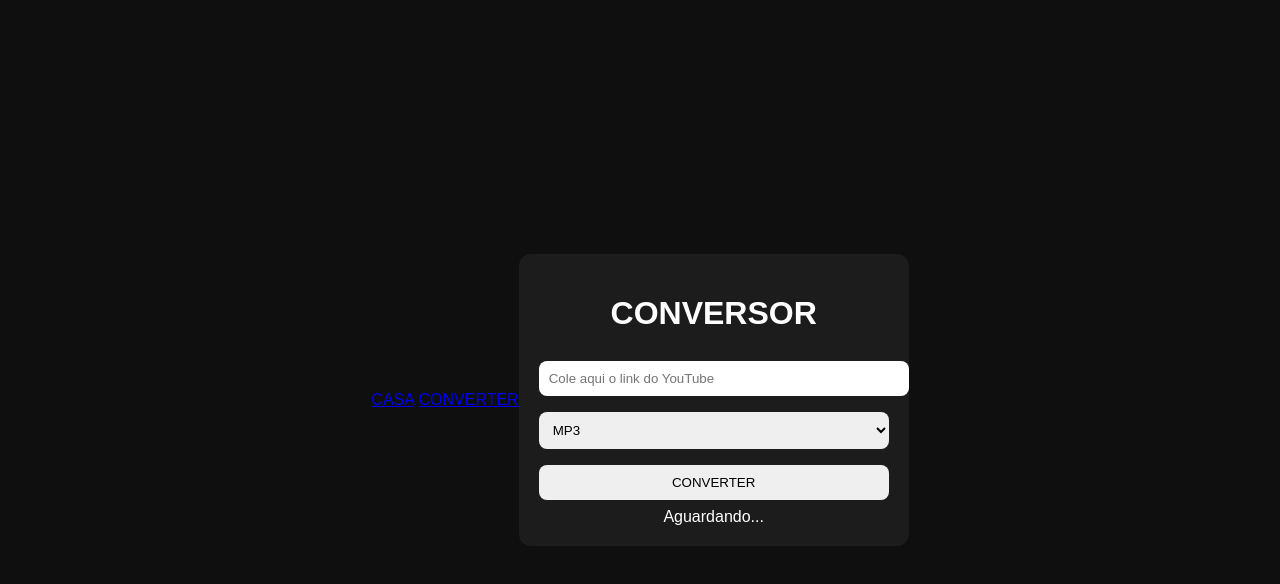
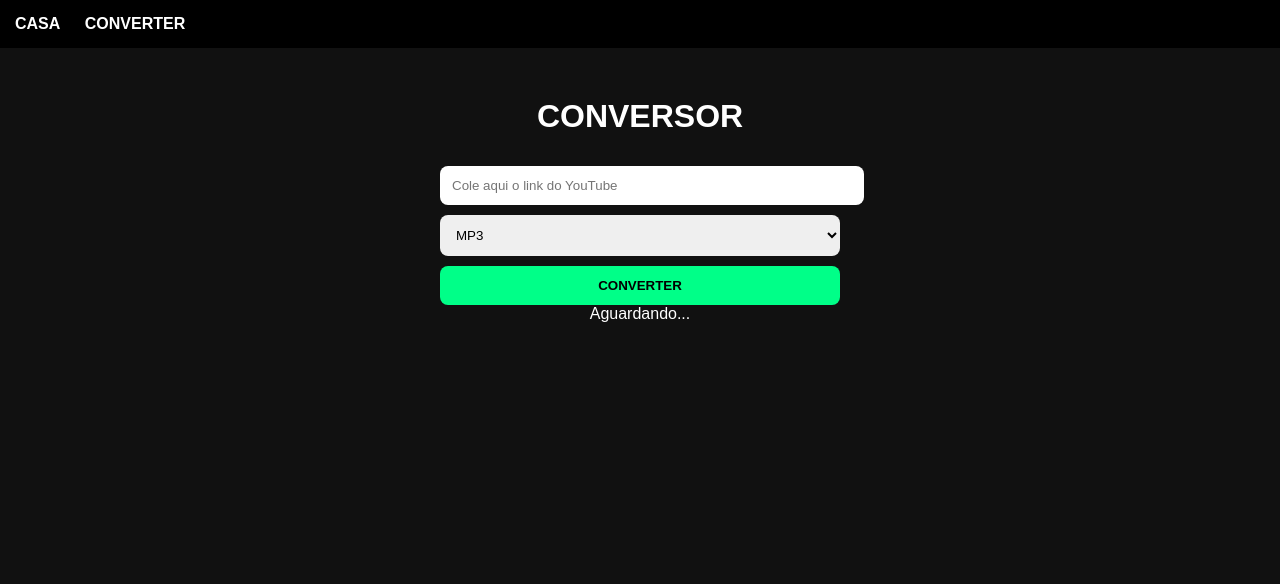
Before and after one commit to RedeMafiosa/ftverter, a website: page converter.html in a window 1280 px wide. Drawn offline with Linux system fonts and the light colour scheme.

Commit message:
Update style.css

```diff
--- a/style.css
+++ b/style.css
@@ -1,32 +1,50 @@
-body {
-  margin: 0;
-  font-family: Arial;
-  background: #0f0f0f;
-  color: white;
-  display: flex;
-  justify-content: center;
-  align-items: center;
-  height: 100vh;
+body{
+    margin:0;
+    background:#111;
+    color:white;
+    font-family:Arial;
 }
 
-.container {
-  text-align: center;
-  width: 350px;
-  background: #1c1c1c;
-  padding: 20px;
-  border-radius: 12px;
+nav{
+    background:#000;
+    padding:15px;
 }
 
-input, select, button {
-  width: 100%;
-  padding: 10px;
-  margin: 8px 0;
-  border-radius: 8px;
-  border: none;
+nav a{
+    color:white;
+    text-decoration:none;
+    margin-right:20px;
+    font-weight:bold;
 }
 
-.btn {
-  background: #00ff88;
-  font-weight: bold;
-  cursor: pointer;
+.container{
+    width:400px;
+    margin:50px auto;
+    text-align:center;
 }
+
+input,
+select,
+button{
+    width:100%;
+    padding:12px;
+    margin-top:10px;
+    border-radius:8px;
+    border:none;
+}
+
+button{
+    background:#00ff88;
+    cursor:pointer;
+    font-weight:bold;
+}
+
+.btn{
+    display:block;
+    background:#00ff88;
+    color:black;
+    text-decoration:none;
+    padding:12px;
+    margin-top:20px;
+    border-radius:8px;
+}
```
